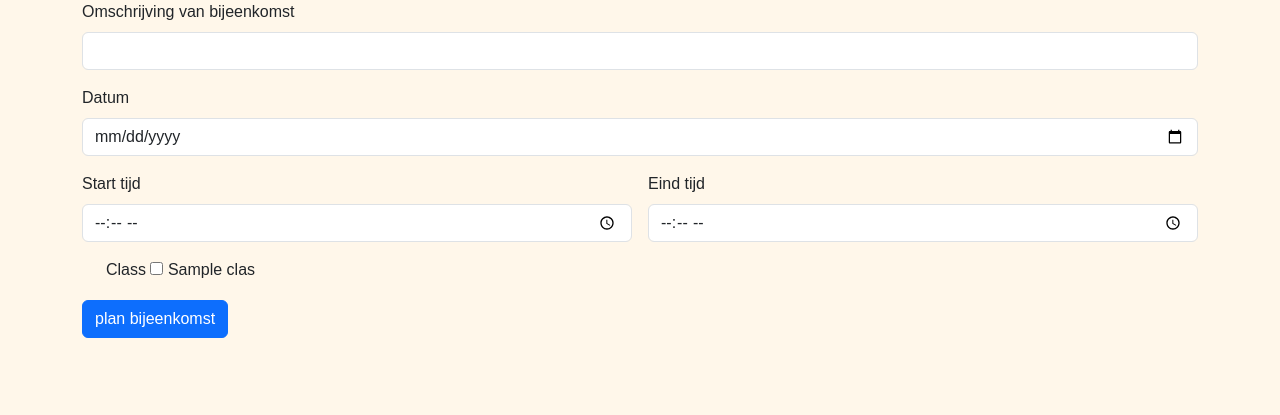
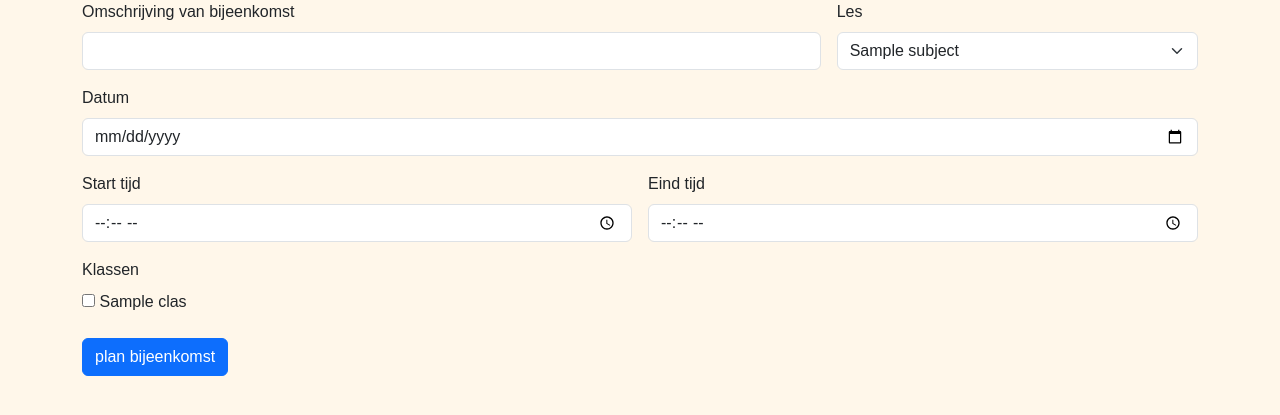
Before and after one commit to Sema-1054531/werkplaats-3-rest, a Flask app: template templates/bijeenkomst_plannen.html in a window 1280 px wide. Shown: the top 415 px of the page. Run offline with Flask 2, Linux system fonts and the light colour scheme; the template is opened without the code that fills it: most values are stand-ins (such as "Sample title", 1, 10 or a date in 2020).

Commit message:
updated: add more classes to one meeting

```diff
--- a/Main.py
+++ b/Main.py
@@ -53,7 +53,37 @@ def close_checkin():
 
 @app.route("/aanmelden")
 def check_in_student():
-    return render_template("check-in-form-student.html")
+    db = get_db()
+
+    if request.method == 'POST':
+        studentid = request.form['studentid']
+        firstname = request.form['firstname']
+        lastname = request.form['lastname']
+        progress = request.form['progress']
+        checkin_date = request.form['checkin_date']
+        checkin_time = request.form['checkin_time']
+
+        #validate the input
+        if not studentid:
+            return 'Er ging iets mis met het ophalen van je studentnummer'
+        if not firstname:
+            return 'Vul eerst je naam in'
+        if not lastname:
+            return 'Vul eerst je achternaam in'
+        if not progress:
+            return 'Vergeet niet aan te geven hoe je er voor staat'
+        if not checkin_date:
+            return 'Er ging iets mis met het ophalen van de datum van vandaag'
+        if not checkin_time:
+            return 'Er ging iets mis met het ophalen van de tijd'
+
+        db.execute("INSERT INTO checkin (studentid, firstname, lastname, progress, checkin_date, checkin_time) VALUES (?, ?, ?, ?, ?, ?)",
+                   (studentid, firstname, lastname, progress, checkin_date.strftime('%Y-%m-%d'), checkin_time))
+        db.commit()
+
+        return "Je bent ingescheckt voor vandaag!"
+    meeting = db.execute('SELECT * FROM meeting').fetchall()
+    return render_template("check-in-form-student.html", meeting=meeting)
 
 @app.route('/plan_bijeenkomst', methods=['GET', 'POST'])
 def plan_bijeenkomst():
@@ -64,10 +94,16 @@ def plan_bijeenkomst():
         datemeeting = request.form['datemeeting']
         start_time = request.form['start_time']
         end_time = request.form['end_time']
-        if 'class' in request.form:
-            classid = request.form['class']
+        classids = request.form.getlist('class[]')
+
+        # if 'class' in request.form:
+        #     classid = request.form['class']
+        # else:
+        #     classid = None
+        if 'subject' in request.form:
+            subjectid = request.form['subject']
         else:
-            classid = None
+            subjectid = None
 
         # validate the input
         if not title:
@@ -83,14 +119,25 @@ def plan_bijeenkomst():
         datemeeting = datetime.strptime(request.form['datemeeting'], '%Y-%m-%d')
         if datemeeting.date() < datetime.now().date():
             return 'De datum ligt in het verleden!'
+        if not classids:
+            return 'Selecteer welke klassen je verwacht'
+        if not subjectid:
+            return 'Selecteer voor welke les je deze bijeenkomst maakt'
 
-        db.execute("INSERT INTO meeting (title, datemeeting, start_time, end_time, classid) VALUES (?, ?, ?, ?, ?)",
-                   (title, datemeeting.strftime('%Y-%m-%d'), start_time, end_time, classid))
+        cursor = db.cursor()
+        cursor.execute("INSERT INTO meeting (title, datemeeting, start_time, end_time, subjectid) VALUES (?, ?, ?, ?, ?)",
+                   (title, datemeeting.strftime('%Y-%m-%d'), start_time, end_time, subjectid))
+        meetingid = cursor.lastrowid
+
+        for classid in classids:
+            cursor.execute("INSERT INTO meeting_classes (meetingid, classid) VALUES (?, ?)", (meetingid, classid))
+
         db.commit()
 
         return 'bijeenkomst aangemaakt'
-    classes = db.execute('SELECT * from class').fetchall()
-    return render_template("bijeenkomst_plannen.html", classes=classes)
+    classes = db.execute('SELECT * from class ORDER BY classname').fetchall()
+    subjects = db.execute('SELECT * from subject').fetchall()
+    return render_template("bijeenkomst_plannen.html", classes=classes, subjects=subjects)
 
 
 if __name__ == "__main__":
--- a/templates/bijeenkomst_plannen.html
+++ b/templates/bijeenkomst_plannen.html
@@ -8,10 +8,18 @@
 </head>
 <body>
 <div class="container">
-    <form method="post" class="row g-3">
-        <div class="col-12">
+    <form action="{{ url_for('plan_bijeenkomst') }}" method="post" class="row g-3">
+        <div class="col-md-8">
             <label for="title" class="form-label">Omschrijving van bijeenkomst</label>
             <input type="text" class="form-control" id="title" name="title">
+        </div>
+        <div class="col-md-4">
+            <label for="subject" class="form-label">Les</label><br>
+            <select class="form-select" name="subject">
+                {% for subject in subjects %}
+                    <option value="{{ subject.subjectid }}">{{ subject.subjectname }}</option>
+                {% endfor %}
+            </select>
         </div>
         <div class="col-12">
             <label for="date" class="form-label">Datum</label>
@@ -26,13 +34,11 @@
             <input type="time" class="form-control" id="endTime" name="end_time">
         </div>
         <div class="col-12">
-            <div class="form-check">
-                <label for="class">Class</label>
-                {% for class in classes %}
-                    <input type="checkbox" id="{{ class.classid }}" name="class" value="{{ class.classid }}">
-                    <label for="{{ class.classid }}">{{ class.classname }}</label><br>
-                {% endfor %}
-            </div>
+            <label for="class" class="form-label">Klassen</label><br>
+            {% for class in classes %}
+                <input type="checkbox" name="class[]" value="{{ class.classid }}" id="{{ class.classid }}">
+                <label for="{{ class.classid }}" class="form-label">{{ class.classname }}</label>
+            {% endfor %}
         </div>
         <div class="col-12">
             <input type="submit" class="btn btn-primary" value="plan bijeenkomst">
```
Also changed, not shown: lib/databasewp3.db.
